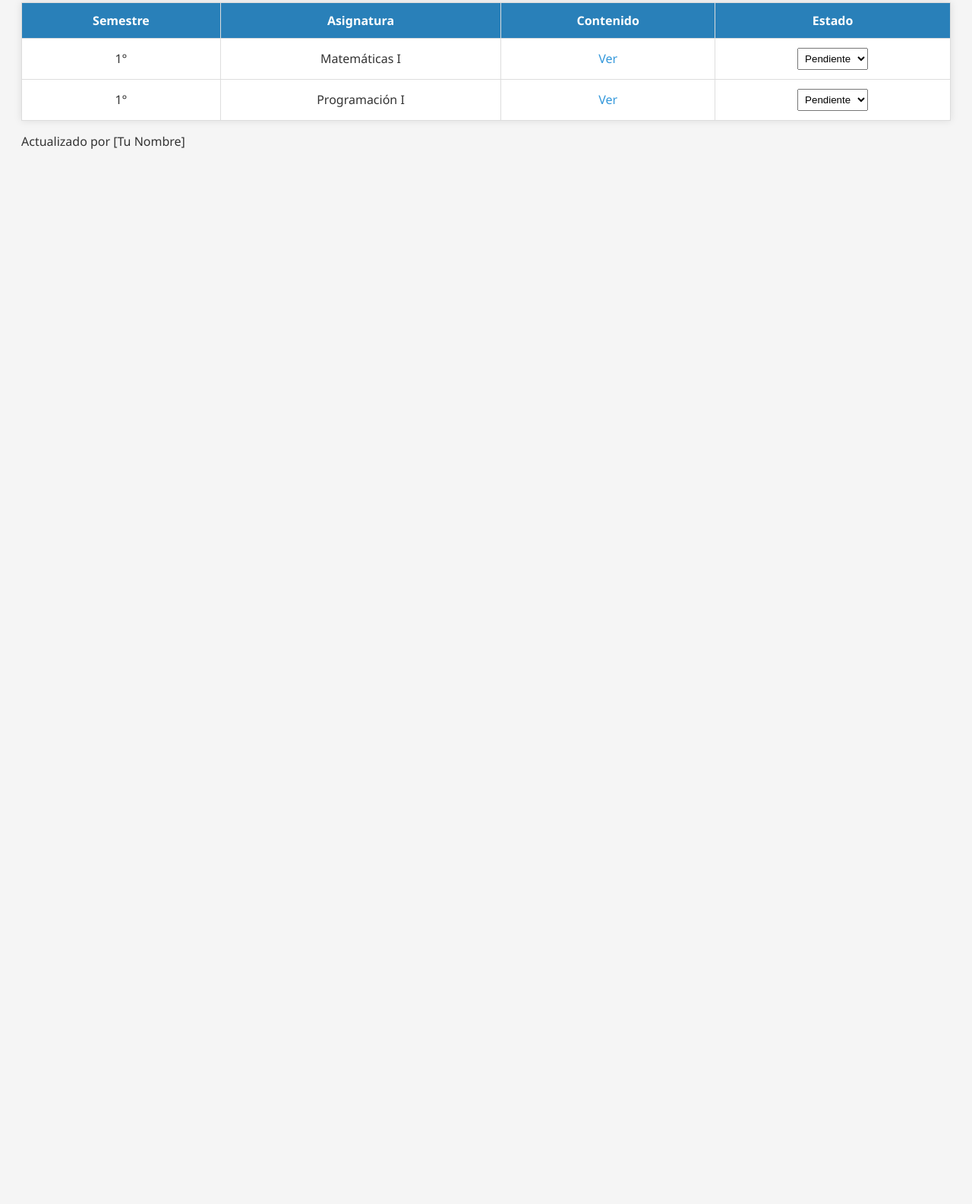
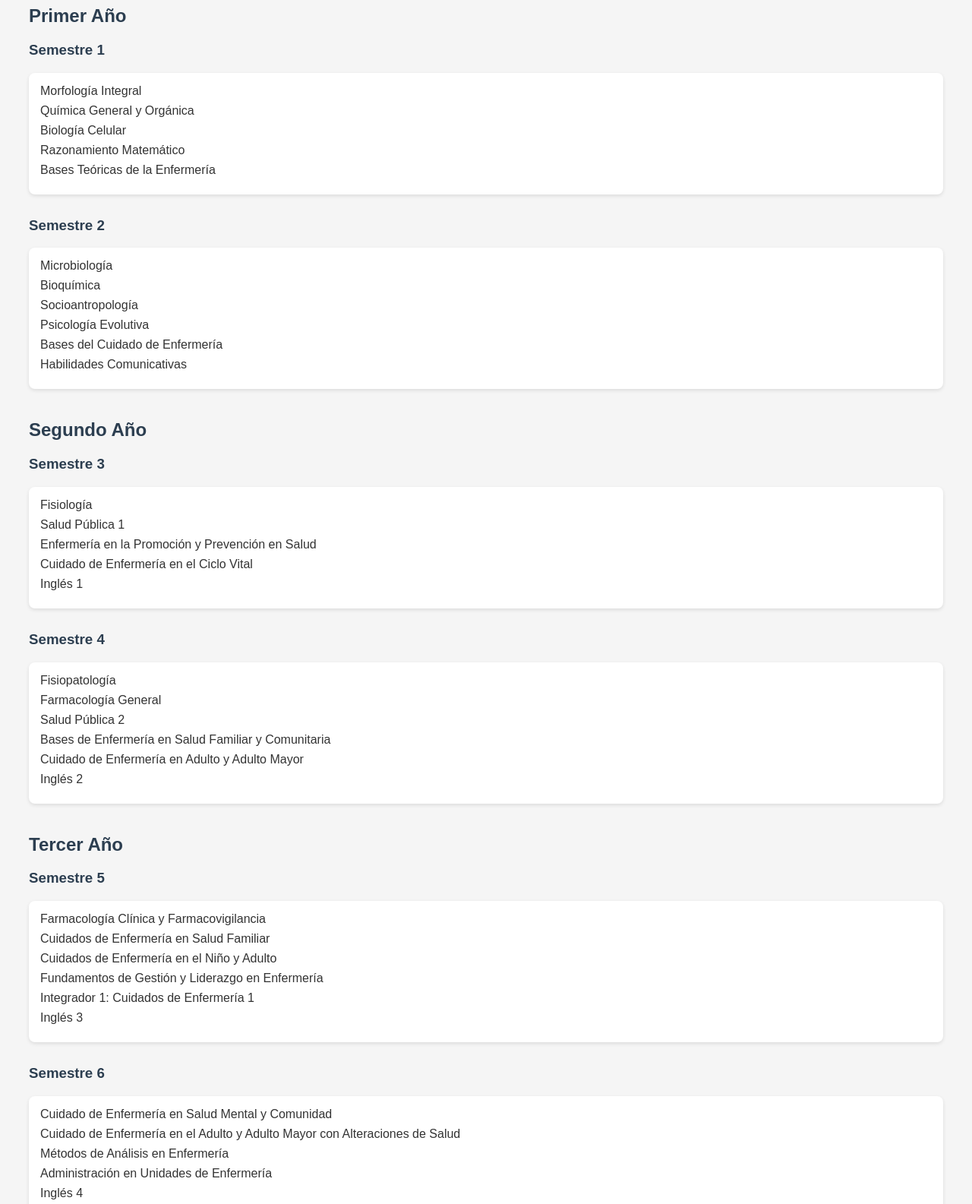
Before and after one commit to monseeeeg/malla-enfer-unab, a plain HTML site: page index.html in a window 1280 px wide. Shown: the part 111-1696 px from the top of the page at 76% size. Before the commit the page ends 800 px from the top, so only its background shows below. Drawn offline with Linux system fonts and the light colour scheme.

Commit message:
Update index.html

```diff
--- a/index.html
+++ b/index.html
@@ -2,51 +2,131 @@
 <html lang="es">
 <head>
   <meta charset="UTF-8">
-  <title>Malla Curricular</title>
-  <link rel="stylesheet" href="style.css">
+  <title>Ramos Enfermería UNAB</title>
+  <style>
+    body {
+      font-family: Arial, sans-serif;
+      background-color: #f5f5f5;
+      padding: 30px;
+      color: #333;
+    }
+    h1, h2, h3 {
+      color: #2c3e50;
+    }
+    ul {
+      background-color: white;
+      padding: 15px;
+      border-radius: 8px;
+      box-shadow: 0 2px 5px rgba(0,0,0,0.1);
+      list-style: none;
+      margin-bottom: 30px;
+    }
+    li {
+      margin-bottom: 8px;
+    }
+    .año {
+      margin-bottom: 40px;
+    }
+  </style>
 </head>
 <body>
-  <h1>Malla Curricular de mi Carrera</h1>
 
-  <table>
-    <thead>
-      <tr>
-        <th>Semestre</th>
-        <th>Asignatura</th>
-        <th>Contenido</th>
-        <th>Estado</th>
-      </tr>
-    </thead>
-    <tbody>
-      <tr>
-        <td>1°</td>
-        <td>Matemáticas I</td>
-        <td><a href="https://example.com/matematicas1" target="_blank">Ver</a></td>
-        <td>
-          <select>
-            <option>Pendiente</option>
-            <option>En curso</option>
-            <option>Aprobada</option>
-          </select>
-        </td>
-      </tr>
-      <tr>
-        <td>1°</td>
-        <td>Programación I</td>
-        <td><a href="https://example.com/programacion1" target="_blank">Ver</a></td>
-        <td>
-          <select>
-            <option>Pendiente</option>
-            <option>En curso</option>
-            <option>Aprobada</option>
-          </select>
-        </td>
-      </tr>
-    </tbody>
-  </table>
+  <h1>Ramos de Enfermería UNAB</h1>
 
-  <footer>
-    <p>Actualizado por [Tu Nombre]</p>
-  </footer>
+  <div class="año">
+    <h2>Primer Año</h2>
+    <h3>Semestre 1</h3>
+    <ul>
+      <li>Morfología Integral</li>
+      <li>Química General y Orgánica</li>
+      <li>Biología Celular</li>
+      <li>Razonamiento Matemático</li>
+      <li>Bases Teóricas de la Enfermería</li>
+    </ul>
+    <h3>Semestre 2</h3>
+    <ul>
+      <li>Microbiología</li>
+      <li>Bioquímica</li>
+      <li>Socioantropología</li>
+      <li>Psicología Evolutiva</li>
+      <li>Bases del Cuidado de Enfermería</li>
+      <li>Habilidades Comunicativas</li>
+    </ul>
+  </div>
+
+  <div class="año">
+    <h2>Segundo Año</h2>
+    <h3>Semestre 3</h3>
+    <ul>
+      <li>Fisiología</li>
+      <li>Salud Pública 1</li>
+      <li>Enfermería en la Promoción y Prevención en Salud</li>
+      <li>Cuidado de Enfermería en el Ciclo Vital</li>
+      <li>Inglés 1</li>
+    </ul>
+    <h3>Semestre 4</h3>
+    <ul>
+      <li>Fisiopatología</li>
+      <li>Farmacología General</li>
+      <li>Salud Pública 2</li>
+      <li>Bases de Enfermería en Salud Familiar y Comunitaria</li>
+      <li>Cuidado de Enfermería en Adulto y Adulto Mayor</li>
+      <li>Inglés 2</li>
+    </ul>
+  </div>
+
+  <div class="año">
+    <h2>Tercer Año</h2>
+    <h3>Semestre 5</h3>
+    <ul>
+      <li>Farmacología Clínica y Farmacovigilancia</li>
+      <li>Cuidados de Enfermería en Salud Familiar</li>
+      <li>Cuidados de Enfermería en el Niño y Adulto</li>
+      <li>Fundamentos de Gestión y Liderazgo en Enfermería</li>
+      <li>Integrador 1: Cuidados de Enfermería 1</li>
+      <li>Inglés 3</li>
+    </ul>
+    <h3>Semestre 6</h3>
+    <ul>
+      <li>Cuidado de Enfermería en Salud Mental y Comunidad</li>
+      <li>Cuidado de Enfermería en el Adulto y Adulto Mayor con Alteraciones de Salud</li>
+      <li>Métodos de Análisis en Enfermería</li>
+      <li>Administración en Unidades de Enfermería</li>
+      <li>Inglés 4</li>
+      <li>Razonamiento Científico y TICS</li>
+    </ul>
+  </div>
+
+  <div class="año">
+    <h2>Cuarto Año</h2>
+    <h3>Semestre 7</h3>
+    <ul>
+      <li>Ética y Legislación en Enfermería</li>
+      <li>Cuidados de Enfermería en Salud Familiar y Comunitaria</li>
+      <li>Cuidados de Enfermería en el Niño y Adolescente con Alteraciones en Salud</li>
+      <li>Desarrollo de Proyectos en Enfermería</li>
+      <li>Pensamiento Crítico</li>
+    </ul>
+    <h3>Semestre 8</h3>
+    <ul>
+      <li>Cuidado Integral del Niño y Adulto</li>
+      <li>Seminario de Investigación en Enfermería</li>
+      <li>Integrador 2: Cuidado de Enfermería 2</li>
+      <li>Responsabilidad Social</li>
+    </ul>
+  </div>
+
+  <div class="año">
+    <h2>Quinto Año</h2>
+    <h3>Semestre 9</h3>
+    <ul>
+      <li>Integrador 3: Gestión del Cuidado en Unidades de Enfermería</li>
+    </ul>
+    <h3>Semestre 10</h3>
+    <ul>
+      <li>Integrador 4: Gestión del Cuidado en Salud Familiar y Comunitaria</li>
+    </ul>
+  </div>
+
 </body>
 </html>
```
